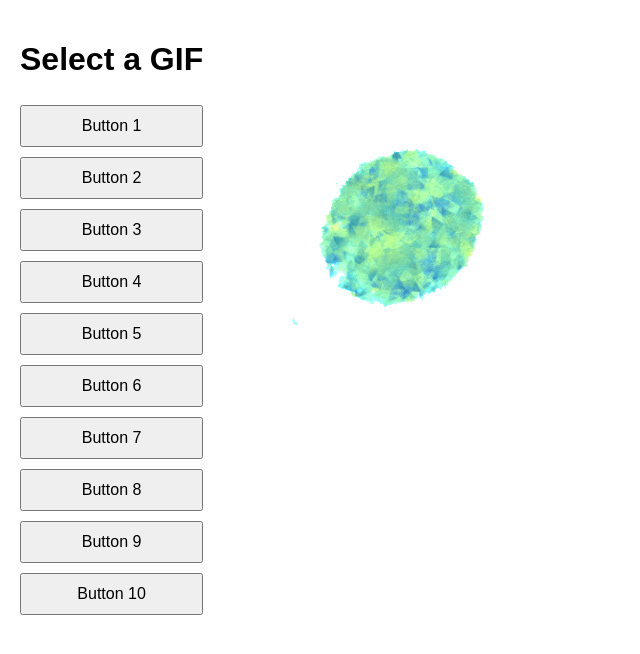
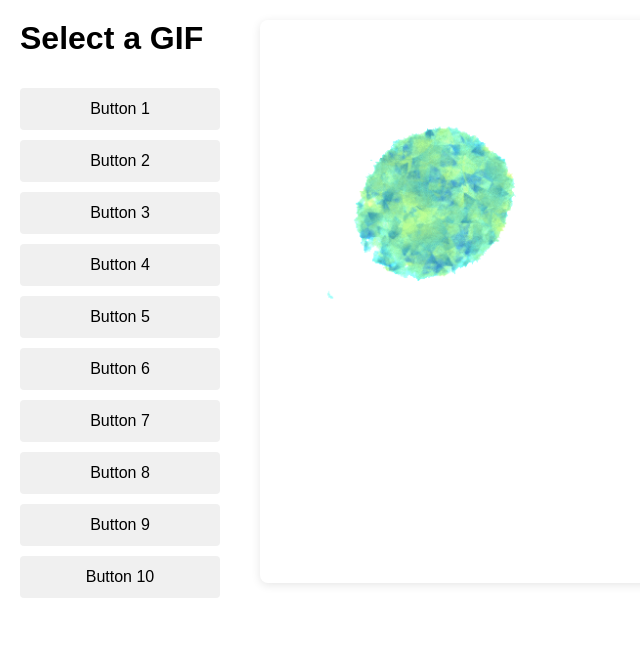
Before and after one commit to ruleiro/sebas, a plain HTML site: page index.html in a window 1280 px wide. Both pictures are taken after a click on the button "Button 1". Shown: the whole page, without its empty margins (0-640 px from the left). Drawn offline with Linux system fonts and the light colour scheme.

Commit message:
reactive

```diff
--- a/index.html
+++ b/index.html
@@ -5,30 +5,82 @@
     <meta name="viewport" content="width=device-width, initial-scale=1.0" />
     <title>GIF Button Display</title>
     <style>
+      * {
+        box-sizing: border-box;
+      }
+
       body {
         font-family: Arial, sans-serif;
+        margin: 0;
+        padding: 20px;
+      }
+
+      .container {
         display: flex;
+        flex-direction: column;
+        gap: 20px;
+      }
+
+      @media (min-width: 768px) {
+        .container {
+          flex-direction: row;
           align-items: flex-start;
-        margin: 20px;
         }
+      }
+
+      .button-container {
+        display: grid;
+        grid-template-columns: repeat(auto-fill, minmax(150px, 1fr));
+        gap: 10px;
+        width: 100%;
+      }
+
+      @media (min-width: 768px) {
         .button-container {
           display: flex;
           flex-direction: column;
+          width: auto;
+          min-width: 200px;
           margin-right: 20px;
         }
+      }
+
       button {
-        margin: 5px 0;
-        padding: 10px 20px;
+        margin: 0;
+        padding: 12px 15px;
         font-size: 16px;
         cursor: pointer;
+        border: none;
+        background-color: #f0f0f0;
+        border-radius: 4px;
+        transition: background-color 0.3s;
       }
+
+      button:hover {
+        background-color: #e0e0e0;
+      }
+
       #gifDisplay {
-        margin-top: 20px;
+        flex-grow: 1;
         display: none;
+        text-align: center;
+      }
+
+      #gifImage {
+        max-width: 100%;
+        height: auto;
+        border-radius: 8px;
+        box-shadow: 0 2px 10px rgba(0, 0, 0, 0.1);
+      }
+
+      h1 {
+        margin-top: 0;
+        grid-column: 1 / -1;
       }
     </style>
   </head>
   <body>
+    <div class="container">
       <div class="button-container">
         <h1>Select a GIF</h1>
         <button onclick="showGif('pelota.gif')">Button 1</button>
@@ -44,7 +96,8 @@
       </div>
 
       <div id="gifDisplay">
-      <img id="gifImage" src="" alt="GIF will appear here" />
+        <img id="gifImage" src="" alt="Selected GIF" />
+      </div>
     </div>
 
     <script>
```
Lines whose indentation alone changed are shown as unchanged.
